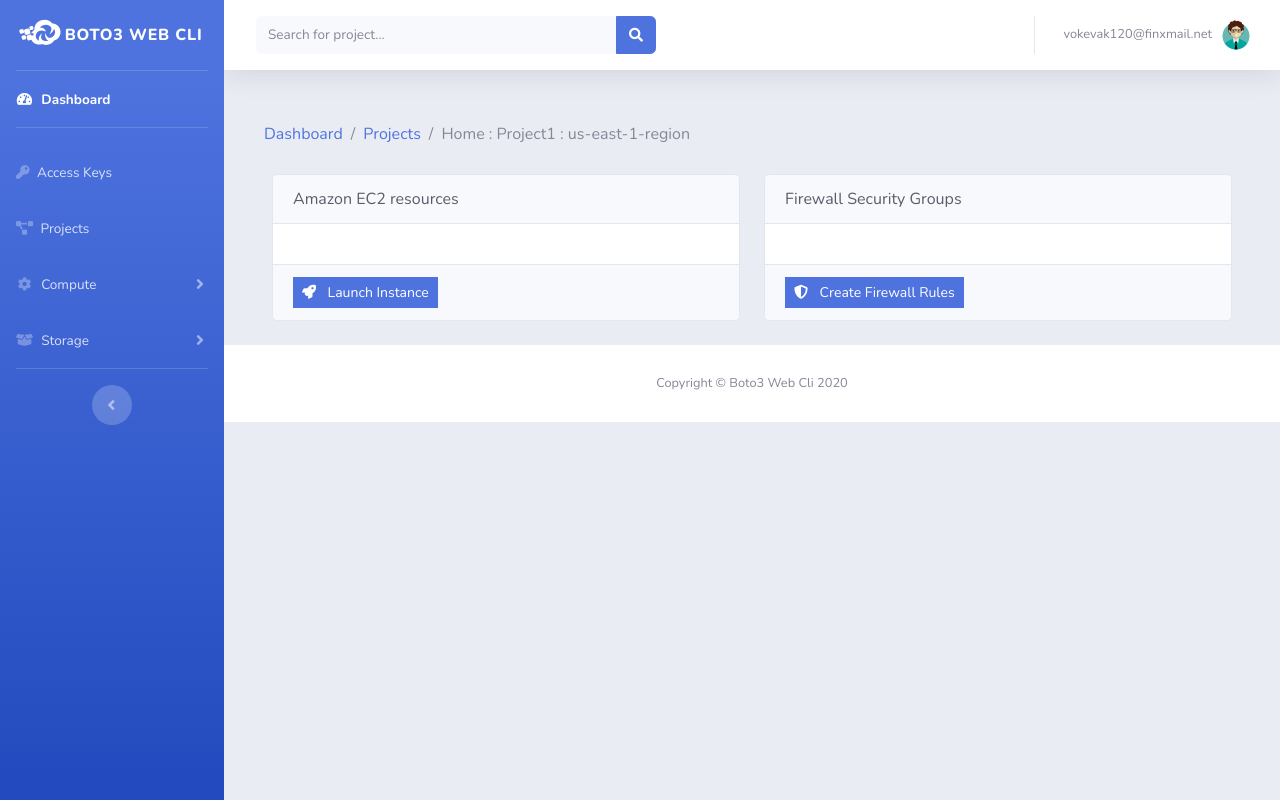
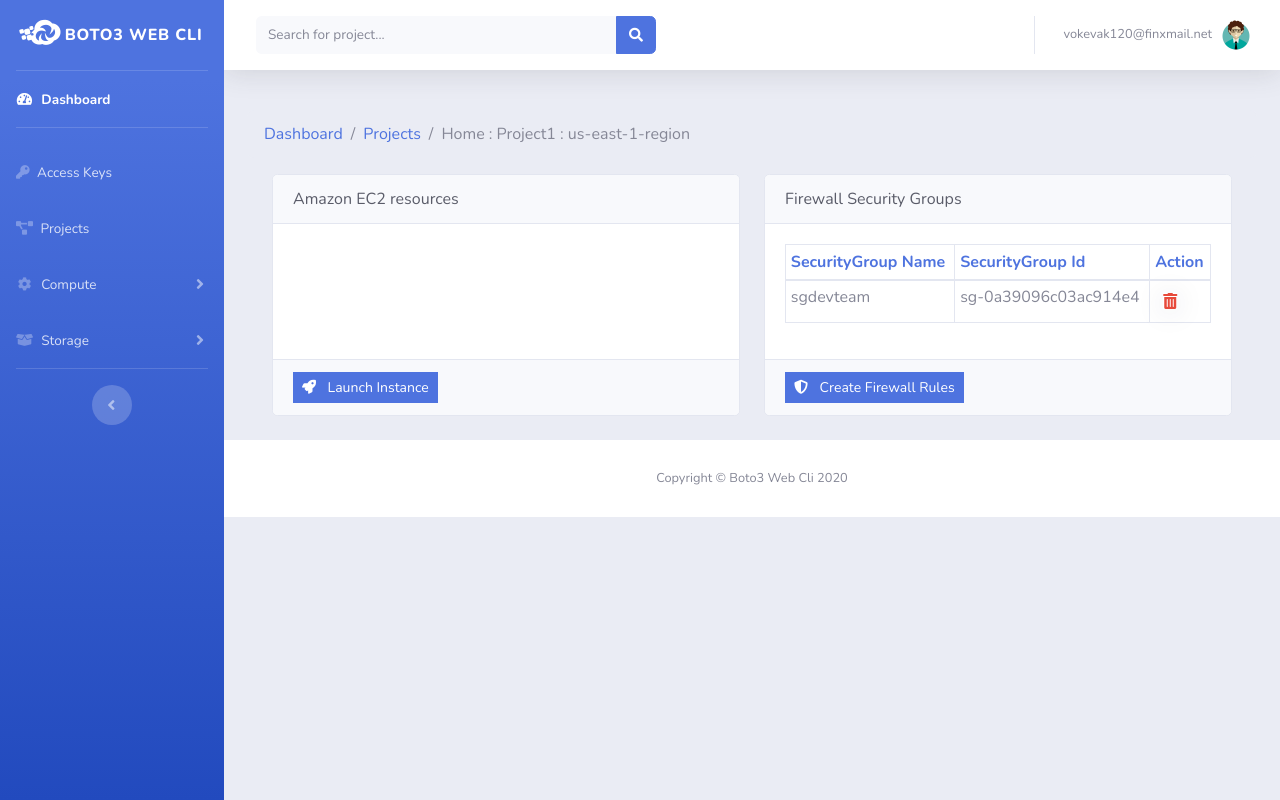
Before and after one commit to ppokhriyal/Boto3WebCli, a Flask app: page /project/dashboard in a window 1280 px wide. Run offline with Flask 2, Linux system fonts and the light colour scheme; a user stored in the database is signed in; data comes from the database, SQL or seed files in the repository; both versions use the stored data as it was after the commit; some libraries are stand-ins or nearby versions.

Commit message:
Boto3 Web Cli

```diff
--- a/boto3webcli/mailconfig.cfg
+++ b/boto3webcli/mailconfig.cfg
@@ -1,7 +1,7 @@
 DEBUG=True
 MAIL_SERVER='smtp.gmail.com'
 MAIL_USERNAME='xxxx'
-MAIL_PASSWORD='xxxxxx'
+MAIL_PASSWORD='xxxx'
 MAIL_PORT=587
 MAIL_USE_SSL=False
 MAIL_USE_TLS=True
--- a/boto3webcli/models.py
+++ b/boto3webcli/models.py
@@ -42,6 +42,7 @@ class Project(db.Model):
 	date_created = db.Column(db.DateTime(),nullable=False,default=datetime.now)
 	accesskey_db = db.relationship('AccessKey',backref='project',uselist=False)
 	vpcsdb = db.relationship('Vpc',backref='project',lazy=True,cascade='all,delete-orphan')
+	sgdb = db.relationship('SecurityGroup',backref='project',lazy=True,cascade='all,delete-orphan')
 	user_id = db.Column(db.Integer, db.ForeignKey('user.id'), nullable=False)
 
 	def __repr__(self):
@@ -59,7 +60,7 @@ class Vpc(db.Model):
 	project_id = db.Column(db.Integer,db.ForeignKey('project.id'))
 
 	def __repr__(self):
-		return f"{self.vpcid}"
+		return f"{self.vpcid},{self.cidrblock}"
 
 #AWS Access Key
 class AccessKey(db.Model):
@@ -85,3 +86,4 @@ class SecurityGroup(db.Model):
 	vpcid = db.Column(db.String(50))
 	inboubd = db.Column(db.String(1000))
 	user_id = db.Column(db.Integer, db.ForeignKey('user.id'), nullable=False)
+	project_id = db.Column(db.Integer,db.ForeignKey('project.id'))
--- a/boto3webcli/project/routes.py
+++ b/boto3webcli/project/routes.py
@@ -60,9 +60,12 @@ def project_add():
 #Project Dashboard
 @blue.route('/project/dashboard')
 def project_dashboard():
+
+	page = request.args.get('page',1,type=int)
 	project = db.session.query(Project).filter(Project.user_id==current_user.id).first()
-
-	return render_template('project/project_dashboard.html',title='Project Dashboard',project=project)
+	sglen = len(SecurityGroup.query.filter_by(user_id=current_user.id).all())
+	sg = SecurityGroup.query.filter_by(user_id=current_user.id).paginate(page=page,per_page=8)
+	return render_template('project/project_dashboard.html',title='Project Dashboard',project=project,sg=sg,sglen=sglen)
 
 #Function for Instance Types
 def instance_types():
@@ -113,23 +116,33 @@ def firewall_rule_create():
 		project = db.session.query(Project).filter(Project.user_id==current_user.id).first()
 		client_ec2 = boto3.client('ec2',region_name=project.project_region,aws_access_key_id=accesskey.accesskeyid,aws_secret_access_key=accesskey.secretkeyid)
 
-		#breakdown rulebook list
-		rule = rulebook_check[0].split(',')
+		try:
+			security_group_response = client_ec2.create_security_group(Description=form.description.data,
+				GroupName=form.sgname.data,
+				VpcId=str(form.vpc.data).split(',')[0])
 
-		security_group_response = client_ec2.create_security_group(Description=rule[0],
-			GroupName=rule[1],
-			VpcId=form.vpc.data)
+			security_group_id = security_group_response['GroupId']
 
-		security_group_id = security_group_response['GroupId']
+			for ruleloop in rulebook_check:
+				rule = ruleloop.split(',')
 
-		sg_policy = client_ec2.authorize_security_group_ingress(
-			GroupId=security_group_id,
-			Description=rulebook_check[3],
-			IpPermissions=[
-			{'IpProtocol': rulebook_check[0],
-			'FormPort': rulebook_check[1],
-			'ToPort': rulebook_check[1],
-			'IpRanges' : [{'CidrIp' : rulebook_check[2]}]}])
+				sg_policy = client_ec2.authorize_security_group_ingress(
+					GroupId=security_group_id,
+					IpPermissions=[
+					{'IpProtocol': rule[0],
+					'FromPort': int(rule[1]),
+					'ToPort': int(rule[1]),
+					'IpRanges' : [{'CidrIp' : rule[2]}]}])
 
+			#Update SG database
+			sg = SecurityGroup(sgname=form.sgname.data,sgid=security_group_id,sgdescription=form.description.data,vpcid=str(form.vpc.data).split(',')[0],project=project,user=current_user)
+			db.session.add(sg)
+			db.session.commit()
+
+			return redirect(url_for('project.project_dashboard'))
+
+		except botocore.exceptions.ClientError :
+			flash(f'Error while adding the SecurityGroup','danger')
+			return redirect(url_for('project.firewall_rule_create'))
 
 	return render_template('project/firewall_create.html',title="Firewall Rules",project=project,form=form)
--- a/boto3webcli/project/templates/project/firewall_create.html
+++ b/boto3webcli/project/templates/project/firewall_create.html
@@ -8,8 +8,6 @@
     	<li class="breadcrumb-item active" aria-current="page">Create Firewall Rule</li>
   	</ol>
 </nav>
-
-
 	<p class="text-left">A Firewall security group acts as a virtual firewall for your instance to control inbound and outbound traffic.
 	</p>
 	<div class="row">
--- a/boto3webcli/project/templates/project/project_dashboard.html
+++ b/boto3webcli/project/templates/project/project_dashboard.html
@@ -29,6 +29,31 @@
                     Firewall Security Groups
                 </div>
                 <div class="card-body">
+                    {% if sglen == 0 %}
+                        <p class="text-info">Start adding Security Group</p>
+                    {% else %}
+                        <table class="table table-bordered table-hover table-sm">
+                            <thead class="text-primary">
+                                <tr>
+                                    <th scope="col">SecurityGroup Name</th>
+                                    <th scope="col">SecurityGroup Id</th>
+                                    <th scope="col">Action</th>
+                                </tr>
+                            </thead>
+                            <tbody>
+                                {% for i in sg.items %}
+                                    <tr>
+                                        <td>{{i.sgname}}</td>
+                                        <td>{{i.sgid}}</td>
+                                        <td><a href="#">
+                                            <i class="fas text-danger fa-trash-alt m-2 lift"></i>
+                                            </a>
+                                        </td>
+                                    </tr>
+                                {% endfor %}
+                            </tbody>
+                        </table>
+                    {% endif %}
                 </div>
                 <div class="card-footer">
                 	<a class="btn btn-sm btn-primary rounded-0" href="{{url_for('project.firewall_rule_create')}}" role="button"><i class="fas fa-shield-alt mr-2"></i> Create Firewall Rules</a>
```
Also changed, not shown: boto3webcli/accesskey.db, boto3webcli/project.db, boto3webcli/sg.db, boto3webcli/static/qr_code_img/vokevak120@finxmail.net.png (added), boto3webcli/users.db, boto3webcli/vpcs.db, 1 other file.
